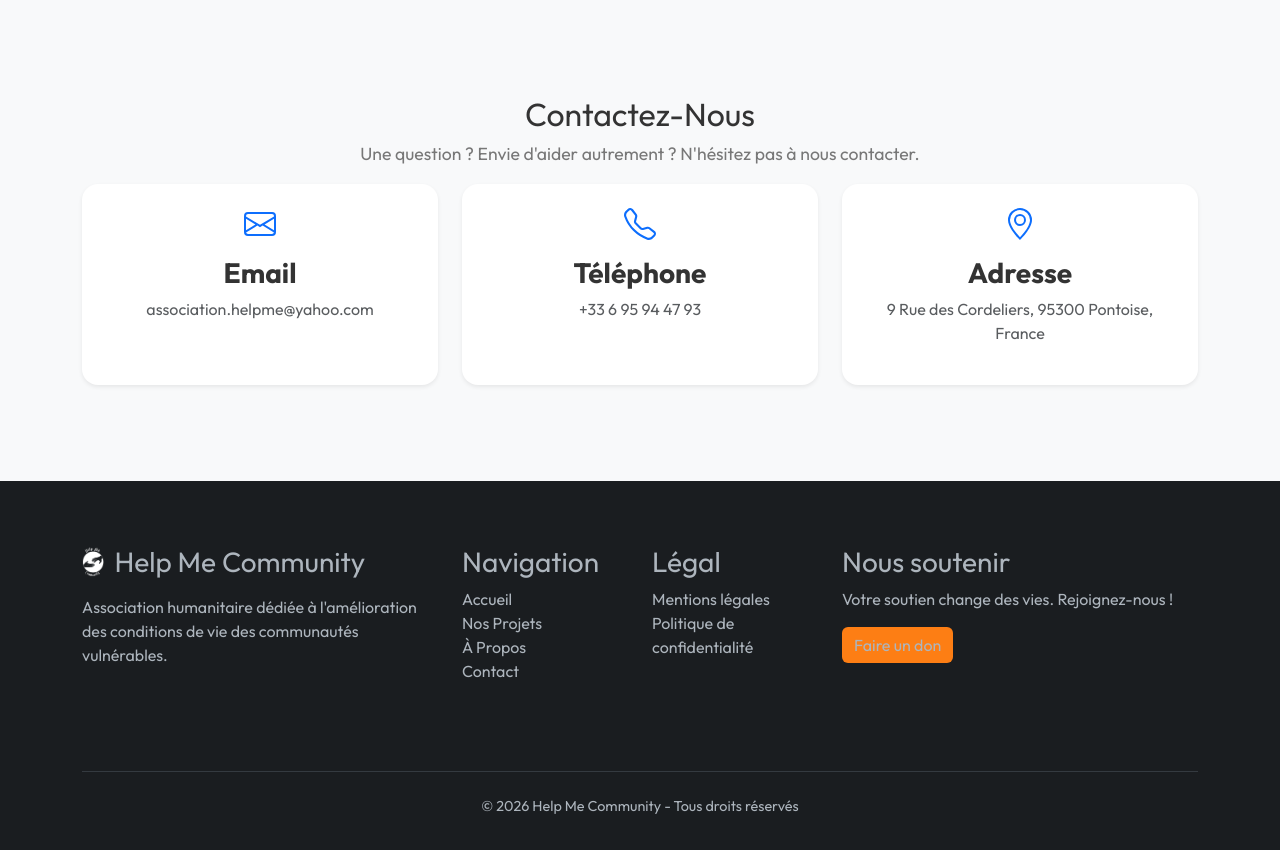
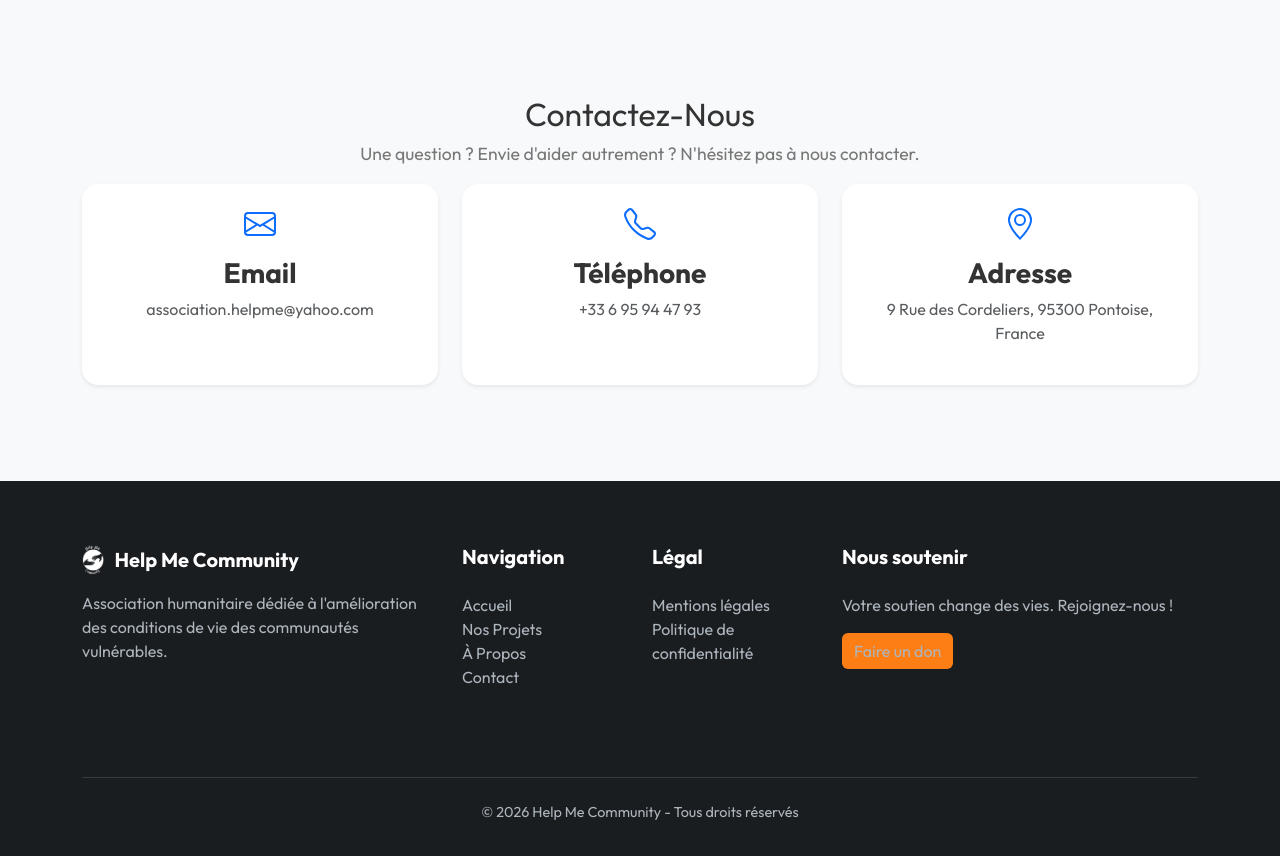
Before and after one commit to JonathanDelacroix/helpme-community, a Symfony app: template templates/home/index.html.twig in a window 1280 px wide. Shown: the part 2458-3314 px from the top of the page. Run offline with Twig, Linux system fonts and the light colour scheme; the template is opened without the code that fills it, so the values that code supplies are empty; some libraries are stand-ins or nearby versions.

Commit message:
Fix: hierarchie des titres footer (h2 semantique + classe CSS dediee pour le style)

```diff
--- a/public/css/custom.css
+++ b/public/css/custom.css
@@ -201,7 +201,7 @@ body {
     padding: 4rem 0 2rem;
 }
 
-.footer h5 {
+.footer-heading {
     color: white;
     font-weight: 700;
     margin-bottom: 1.5rem;
--- a/templates/base.html.twig
+++ b/templates/base.html.twig
@@ -84,12 +84,12 @@
             <div class="col-md-4 mb-4">
                 <div class="d-flex align-items-center mb-3">
                     <img src="{{ asset('img/fondhelpme.png') }}" alt="Logo" style="height: 30px; margin-right: 10px; filter: brightness(0) invert(1);">
-                    <h3 class="mb-0">Help Me Community</h3>
+                    <h2 class="footer-heading h5 mb-0">Help Me Community</h2>
                 </div>
                 <p>Association humanitaire dédiée à l'amélioration des conditions de vie des communautés vulnérables.</p>
             </div>
             <div class="col-md-2 mb-4">
-                <h3>Navigation</h3>
+                <h2 class="footer-heading h5">Navigation</h2>
                 <ul class="list-unstyled">
                     <li><a href="{{ path('home') }}">Accueil</a></li>
                     <li><a href="{{ path('home') }}#projects">Nos Projets</a></li>
@@ -98,14 +98,14 @@
                 </ul>
             </div>
             <div class="col-md-2 mb-4">
-                <h3>Légal</h3>
+                <h2 class="footer-heading h5">Légal</h2>
                 <ul class="list-unstyled">
                     <li><a href="{{ path('legal_notice') }}">Mentions légales</a></li>
                     <li><a href="{{ path('privacy_policy') }}">Politique de confidentialité</a></li>
                 </ul>
             </div>
             <div class="col-md-4 mb-4">
-                <h3>Nous soutenir</h3>
+                <h2 class="footer-heading h5">Nous soutenir</h2>
                 <p>Votre soutien change des vies. Rejoignez-nous !</p>
                 <a href="{{ path('donation') }}" class="btn btn-primary-custom">Faire un don</a>
             </div>
```
